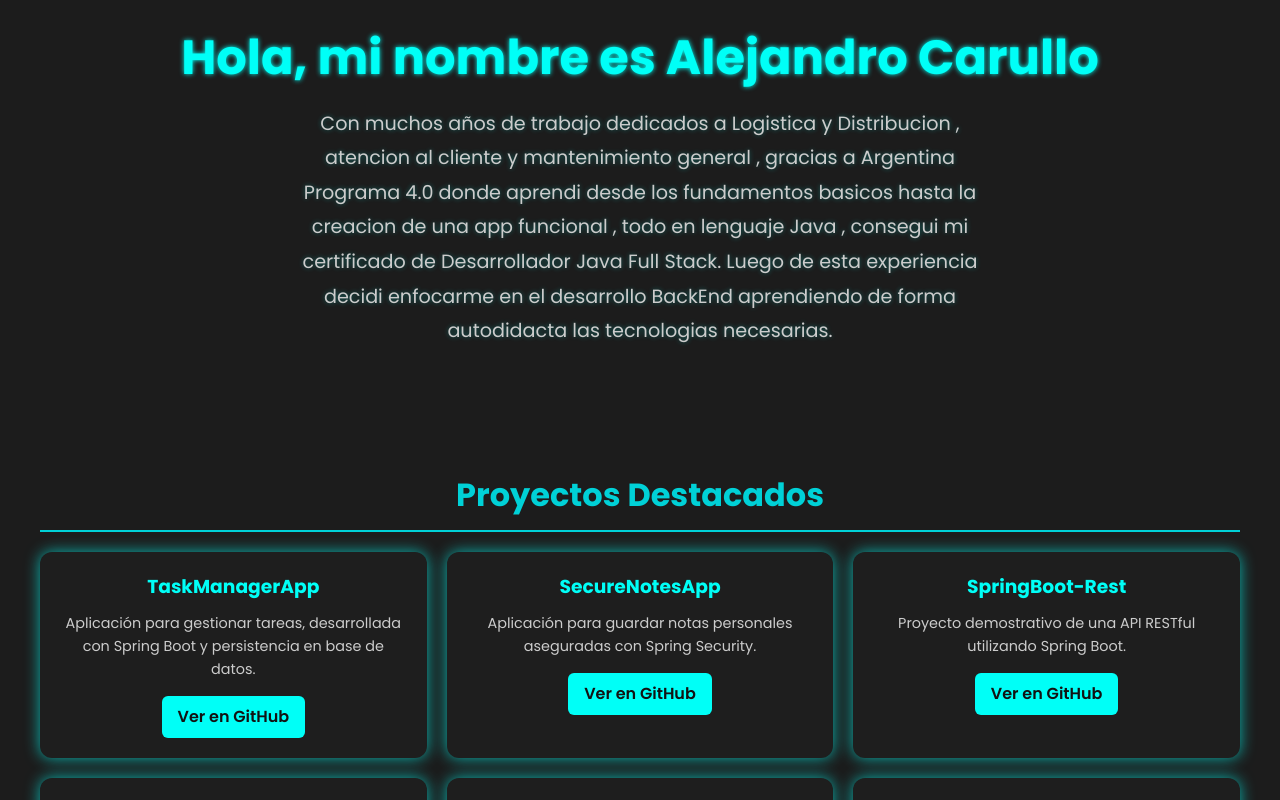
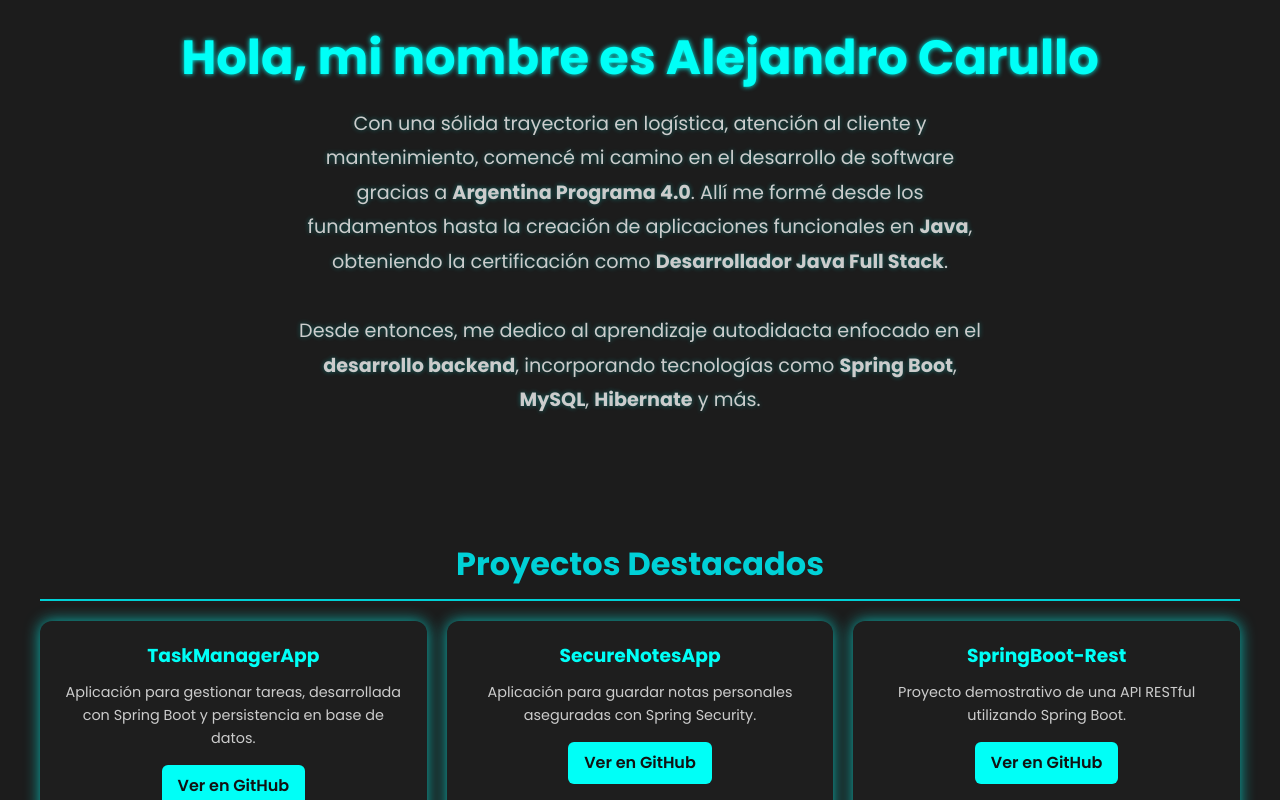
Before and after one commit to AlePrimo/mi-portfolio, a React (Vite) app: page / in a window 1280 px wide. Shown: the top 800 px of the page. Built offline with nearby package versions, Linux system fonts and the light colour scheme.

Commit message:
Modificacion del header de la presentacion

```diff
--- a/src/App.css
+++ b/src/App.css
@@ -210,4 +210,5 @@ h2 {
 
 
 
+
 }
--- a/src/App.jsx
+++ b/src/App.jsx
@@ -97,12 +97,14 @@ function App() {
   return (
     <div className="App">
       {/* Presentación */}
-      <header>
-        <h1>Hola, mi nombre es Alejandro Carullo</h1>
-        <p>Con muchos años de trabajo dedicados a Logistica y Distribucion , atencion al cliente y mantenimiento general , gracias a Argentina Programa 4.0
-            donde aprendi desde los fundamentos basicos hasta la creacion de una app funcional , todo en lenguaje Java , consegui mi certificado de Desarrollador Java Full Stack.
-             Luego de esta experiencia decidi enfocarme en el desarrollo BackEnd aprendiendo de forma autodidacta las tecnologias necesarias.</p>
-      </header>
+<header>
+  <h1>Hola, mi nombre es Alejandro Carullo</h1>
+  <p>
+    Con una sólida trayectoria en logística, atención al cliente y mantenimiento, comencé mi camino en el desarrollo de software gracias a <strong>Argentina Programa 4.0</strong>.
+    Allí me formé desde los fundamentos hasta la creación de aplicaciones funcionales en <strong>Java</strong>, obteniendo la certificación como <strong>Desarrollador Java Full Stack</strong>.<br /><br />
+    Desde entonces, me dedico al aprendizaje autodidacta enfocado en el <strong>desarrollo backend</strong>, incorporando tecnologías como <strong>Spring Boot</strong>, <strong>MySQL</strong>, <strong>Hibernate</strong> y más.
+  </p>
+</header>
 
       {/* Proyectos */}
       <section id="proyectos">
```
